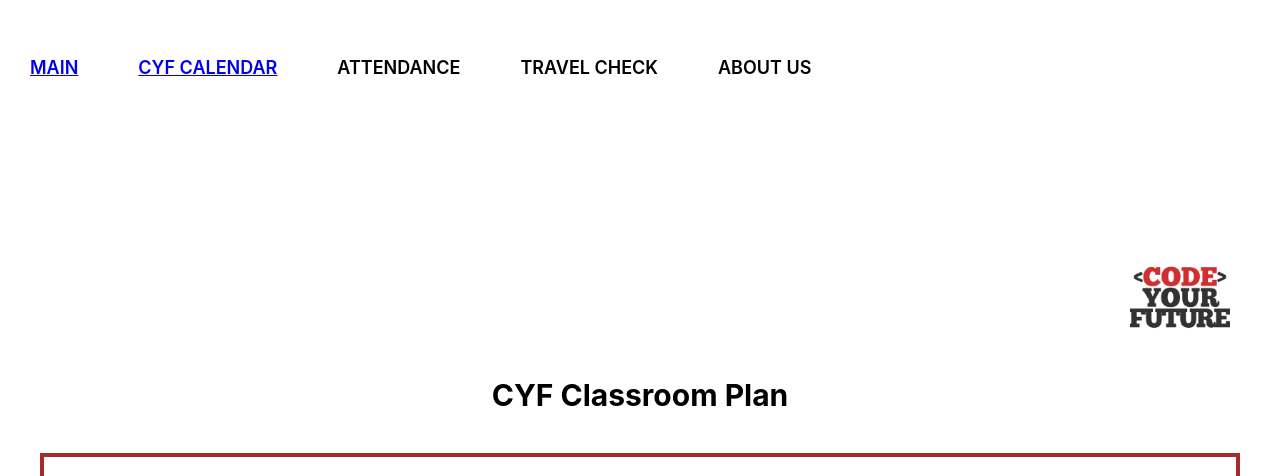
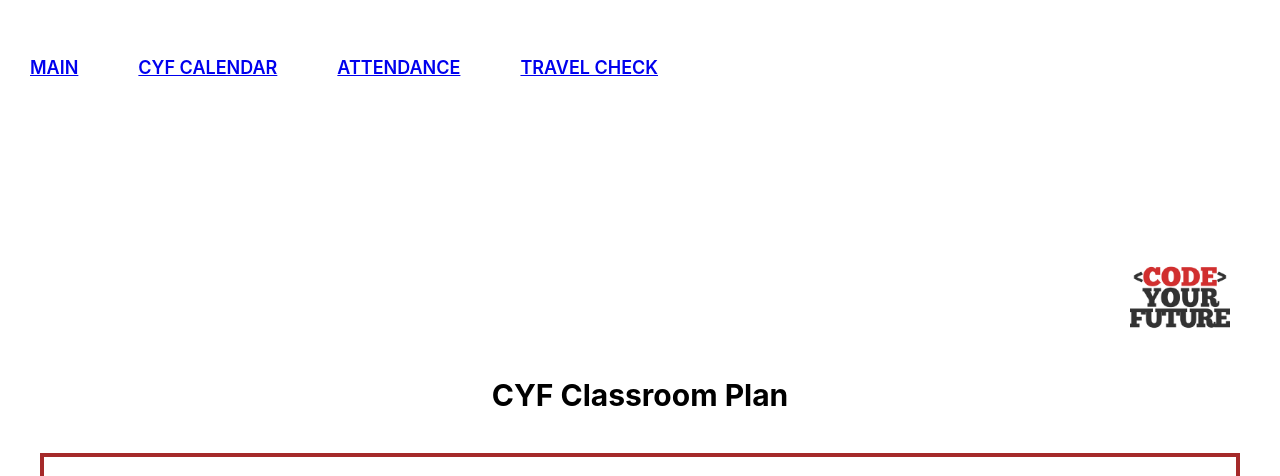
Before and after one commit to elahemortazavi/test-fp, a React (Create React App) app in the folder client/: page /calendar in a window 1280 px wide. Shown: the part 263-739 px from the top of the page. Built offline with nearby package versions, Linux system fonts and the light colour scheme.

Commit message:
router, attendance, travel

```diff
--- a/client/src/App.js
+++ b/client/src/App.js
@@ -2,21 +2,20 @@
 import './App.css';
 import Calendar from './pages/Calendar';
 import Main from './pages/Main';
+import Attendance from "./pages/Attendance";
+import Travel from "./pages/Travel";
 import { BrowserRouter, Routes, Route } from "react-router-dom";
 
 function App() {
   return (
-
     <BrowserRouter>
-       <Routes>
-
-         <Route path='/'  element={ <Main />} />
-         <Route path='/calendar'  element={ <Calendar />} />
-
-       </Routes>
-      </BrowserRouter>
-
-
+      <Routes>
+        <Route path="/" element={<Main />} />
+        <Route path="/calendar" element={<Calendar />} />
+        <Route path="/attendance" element={<Attendance />} />
+        <Route path="/travel" element={<Travel />} />
+      </Routes>
+    </BrowserRouter>
   );
 }
 
--- a/client/src/pages/Calendar.js
+++ b/client/src/pages/Calendar.js
@@ -15,12 +15,19 @@ const Calendar = () => {
           </li>
           <li className="navListItem">
             <Link className="link" to="/calendar">
-             CYF CALENDAR
+              CYF CALENDAR
             </Link>
           </li>
-          <li className="navListItem">ATTENDANCE</li>
-          <li className="navListItem">TRAVEL CHECK</li>
-          <li className="navListItem">ABOUT US</li>
+          <li className="navListItem">
+            <Link className="link" to="/attendance">
+              ATTENDANCE
+            </Link>
+          </li>
+          <li className="navListItem">
+            <Link className="link" to="/travel">
+              TRAVEL CHECK
+            </Link>
+          </li>
         </ul>
         <img className="logo-img" src={Logo} alt="logo" />
       </div>
--- a/client/src/pages/Main.js
+++ b/client/src/pages/Main.js
@@ -20,7 +20,7 @@ const Main = () => {
           </li>
           <li className="navListItem">ATTENDANCE</li>
           <li className="navListItem">TRAVEL CHECK</li>
-          <li className="navListItem">ABOUT US</li>
+
         </ul>
 
         <div className="container">
```
Also changed, not shown: client/src/pages/Attendance.js (added), client/src/pages/Travel.js (added), client/src/pages/attendance.css (added), client/src/pages/travel.css (added).
